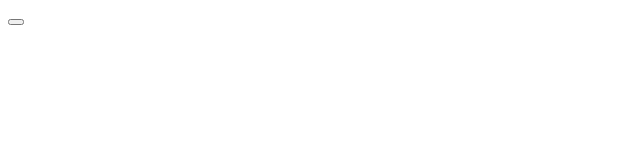
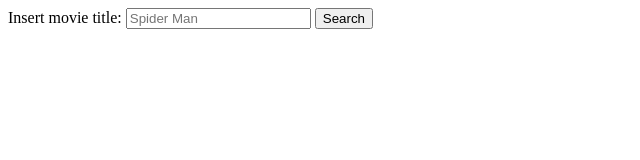
Before and after one commit to AdrielFoppa/OMDB-API-Practice, a website: page public/index.html in a window 1280 px wide. Shown: the whole page, without its empty margins (0-640 px from the left). Drawn offline with Linux system fonts and the light colour scheme.

Commit message:
Feat: adicionado input ao index.html

```diff
--- a/public/index.html
+++ b/public/index.html
@@ -10,6 +10,8 @@
     <section id="data">
 
     </section>
-    <button id="botao"></button>
+    <label for="movieTitle">Insert movie title: </label>
+    <input type="text" name="movieTitle" id="movieTitle" placeholder="Spider Man">
+    <button id="botao">Search</button>
 </body>
 </html>
```
